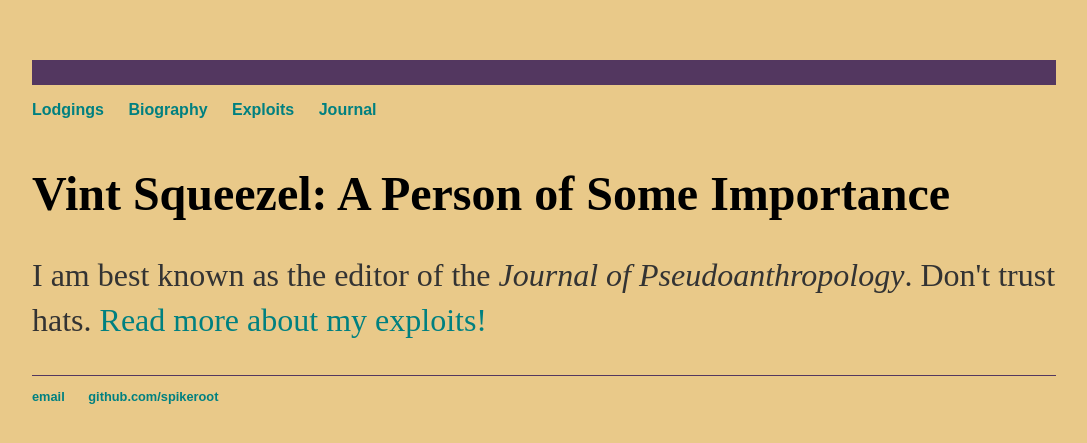
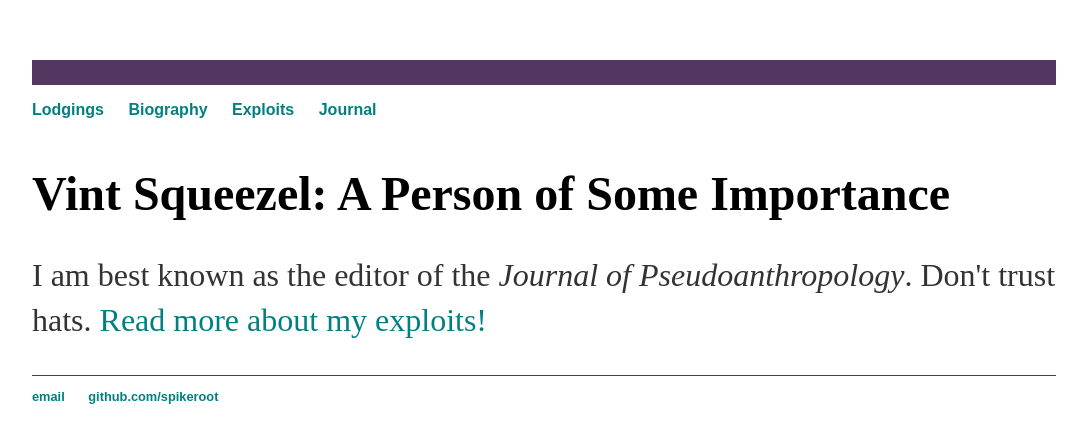
Before and after one commit to Spikeroot/spikeroot.github.io, a Jekyll site: the page built from index.html, in a window 1280 px wide. Shown: the top 443 px of the page, without its empty margins (96-1183 px from the left). Built offline with Jekyll 4.4.1, drawn with Linux system fonts in a browser that asks for light colours.

Commit message:
Update main.css

```diff
--- a/css/main.css
+++ b/css/main.css
@@ -2,7 +2,6 @@ body {
     border-top: 25px solid #533760;
     margin: 60px auto;
     width: 80%;
-    background-color: #E9C989;
 }
 nav ul, footer ul {
     font-family:'Bahnschrift', 'Arial', 'Sans-Serif';
@@ -25,18 +24,17 @@ h1 {
     font-size: 3em;
     font-family:'Bahnschrift', 'Bahnschrift', 'Bahnschrift';
     padding-top: 15px;
-    background-color: #E9C989;
 }
 p {
     font-size: 2em;
     line-height: 1.4em;
     color: #333;
-    background-color: #E9C989;
+
 }
 footer {
     border-top: 1px double #533760;
     font-size: .8em;
-    background-color: #E9C989;
+
 }
 
 ul.posts {
```
